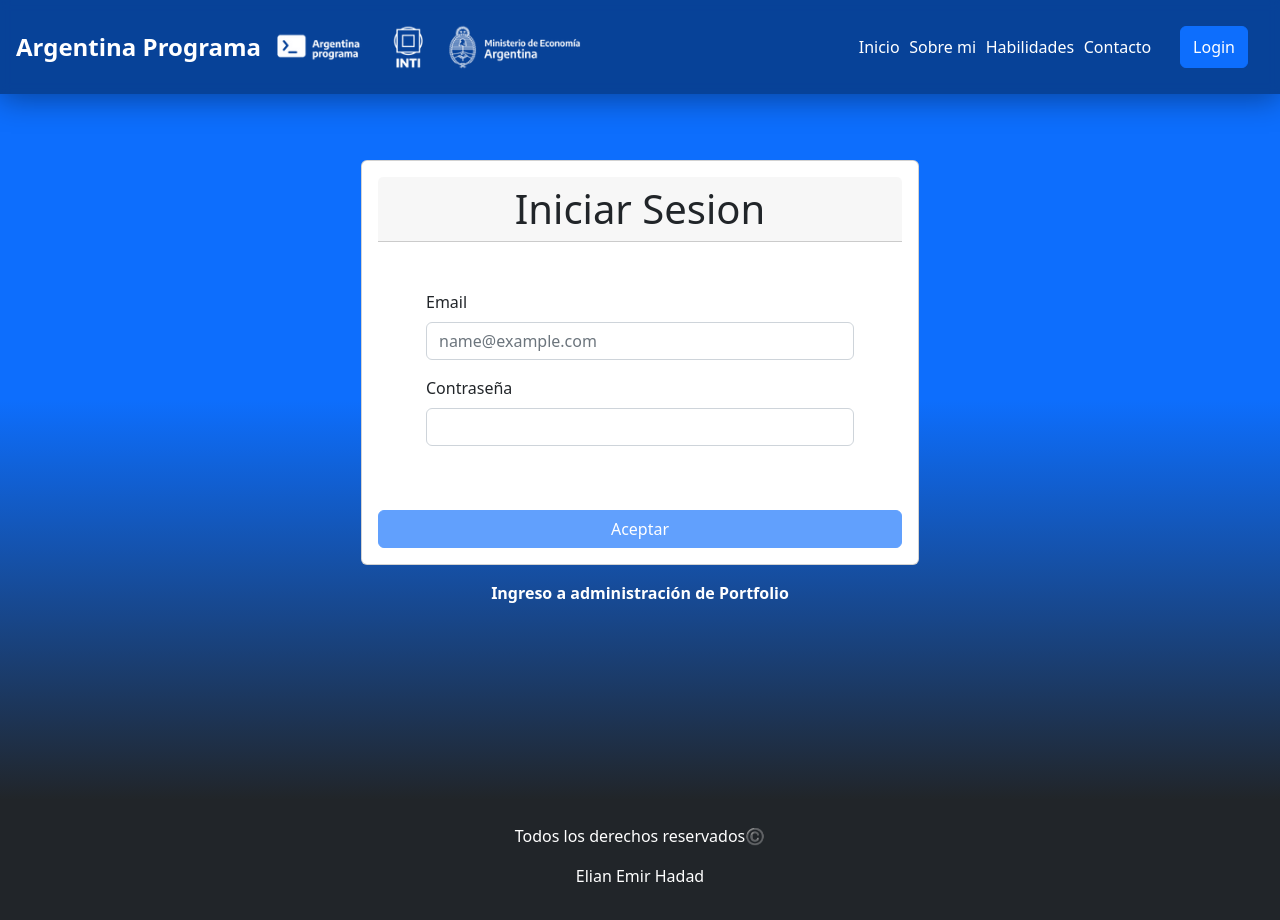
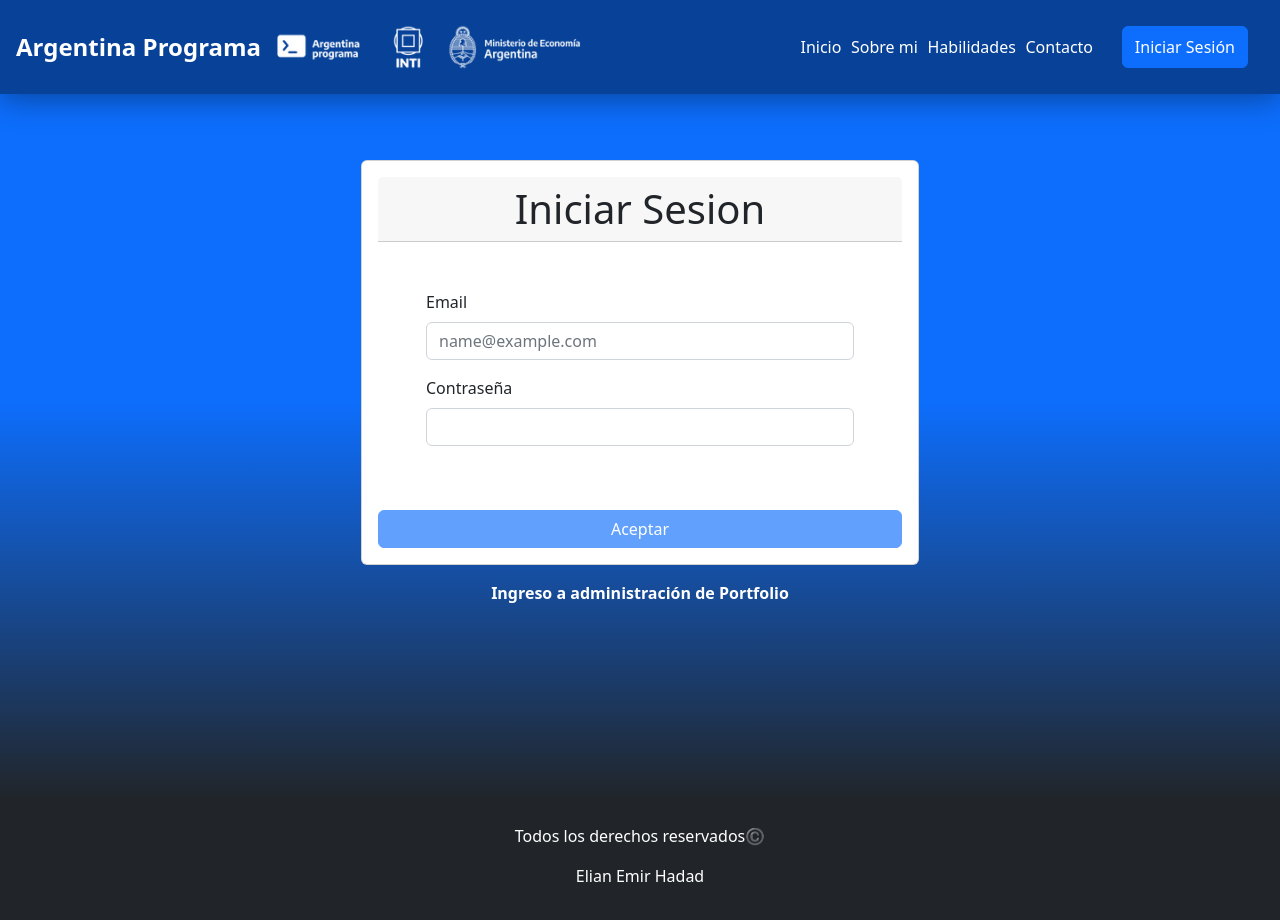
Before and after one commit to Elianhad/frontend-portfolio-hadad, an Angular app: page /login in a window 1280 px wide. Shown: the top 920 px of the page. Built offline with nearby package versions, Linux system fonts and the light colour scheme.

Commit message:
agrego renderizado condicional en button login con logica de inicio/cerrar sesión

```diff
--- a/src/app/components/header/header.component.html
+++ b/src/app/components/header/header.component.html
@@ -5,7 +5,10 @@
     <div
       class="d-flex flex-row p-2 justify-content-center justify-content-md-between"
     >
-      <a routerLink="/" class="text-white m-0 text-center align-self-center arg-prog">
+      <a
+        routerLink="/"
+        class="text-white m-0 text-center align-self-center arg-prog"
+      >
         Argentina Programa
       </a>
       <img
@@ -30,7 +33,7 @@
       <nav
         class="d-flex flex-column mt-4 mt-lg-0 flex-lg-row gap-7 align-items-center nav"
       >
-      <a routerLink="/" class="text-decoration-none text-white link-hover"
+        <a routerLink="/" class="text-decoration-none text-white link-hover"
           >Inicio</a
         >
         <a href="#sobre-mi" class="text-decoration-none text-white link-hover"
@@ -42,11 +45,20 @@
         <a href="#contacto" class="text-decoration-none text-white link-hover"
           >Contacto</a
         >
-        <a
-          routerLink="/login"
-          class="text-decoration-none text-white navbar-text btn btn-primary mt-2 mt-lg-0 mx-lg-4"
-          >Login</a
+
+        <button
+          class="text-white navbar-text btn btn-primary mt-2 mt-lg-0 mx-lg-4"
+          *ngIf="!isLogin"
         >
+          <a routerLink="/login" class="text-decoration-none">Iniciar Sesión</a>
+        </button>
+        <button
+        class="text-white navbar-text btn btn-secondary mt-2 mt-lg-0 mx-lg-4"
+          *ngIf="isLogin"
+          (click)="onClickCloseSession()"
+        >
+          Cerrar sesión
+        </button>
       </nav>
     </div>
     <!--fin de navegacion-->
--- a/src/app/components/header/header.component.ts
+++ b/src/app/components/header/header.component.ts
@@ -1,15 +1,20 @@
-import { Component } from '@angular/core';
-
+import { Component, OnInit } from '@angular/core';
+import { AuthService } from 'src/app/service/auth/auth.service';
+import { Router } from '@angular/router';
 @Component({
   selector: 'app-header',
   templateUrl: './header.component.html',
   styleUrls: ['./header.component.css'],
 })
-export class HeaderComponent {
+export class HeaderComponent implements OnInit {
   ArgProgLogo: string = '../../../assets/img/argentina-programa-logo.png';
   transition: string = '';
   display: string = 'd-none';
-
+  isLogin:boolean = false
+  constructor(private auth: AuthService, private router:Router){}
+  ngOnInit(): void {
+      this.isLogin = this.auth.isLogin()
+  }
   onClick() {
     if (this.transition === 'menu-transition') {
       this.transition = '';
@@ -19,4 +24,9 @@ export class HeaderComponent {
       this.display = '';
     }
   }
+  onClickCloseSession() {
+    this.auth.logout()
+    this.router.navigate(['/home'])
+
+  }
 }
```
